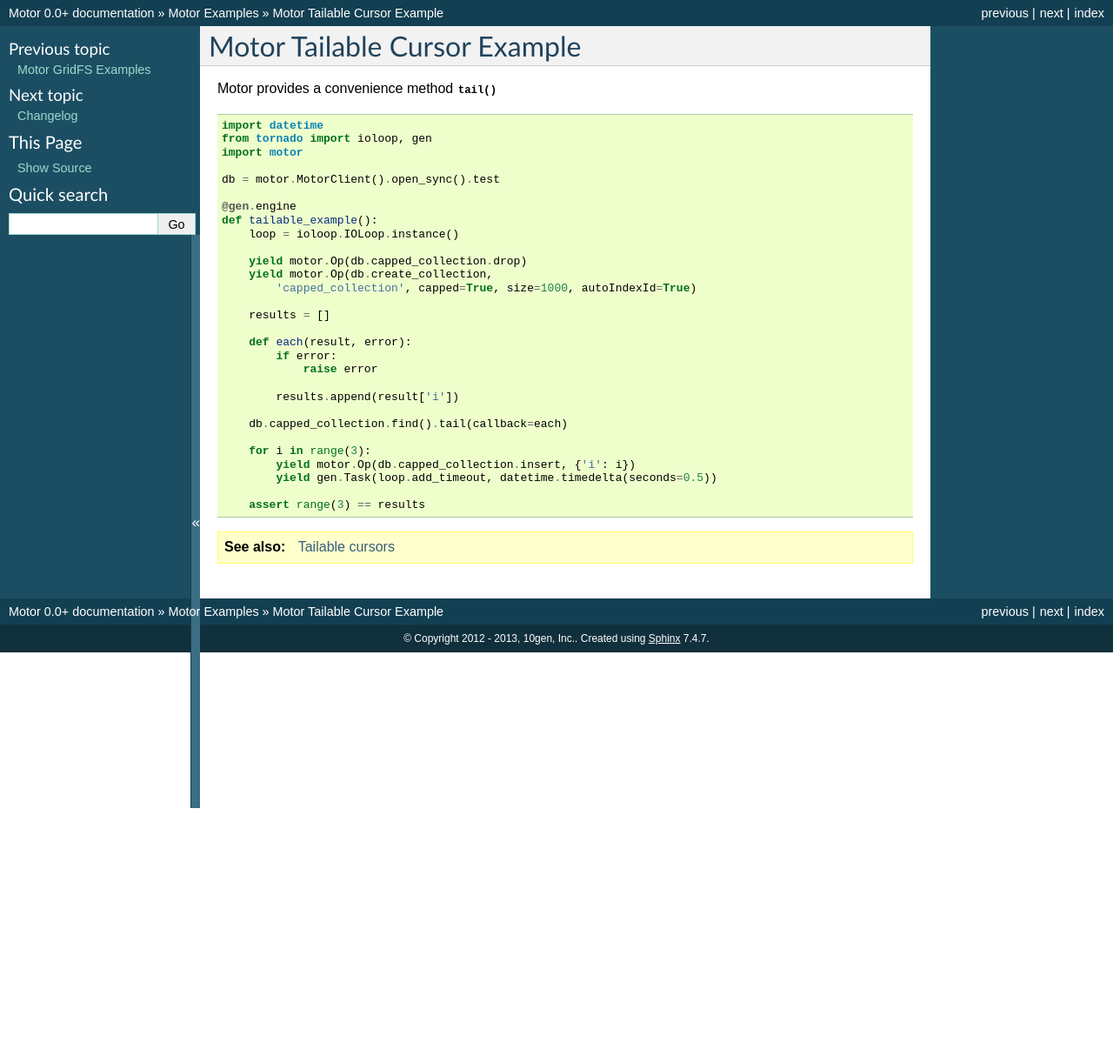
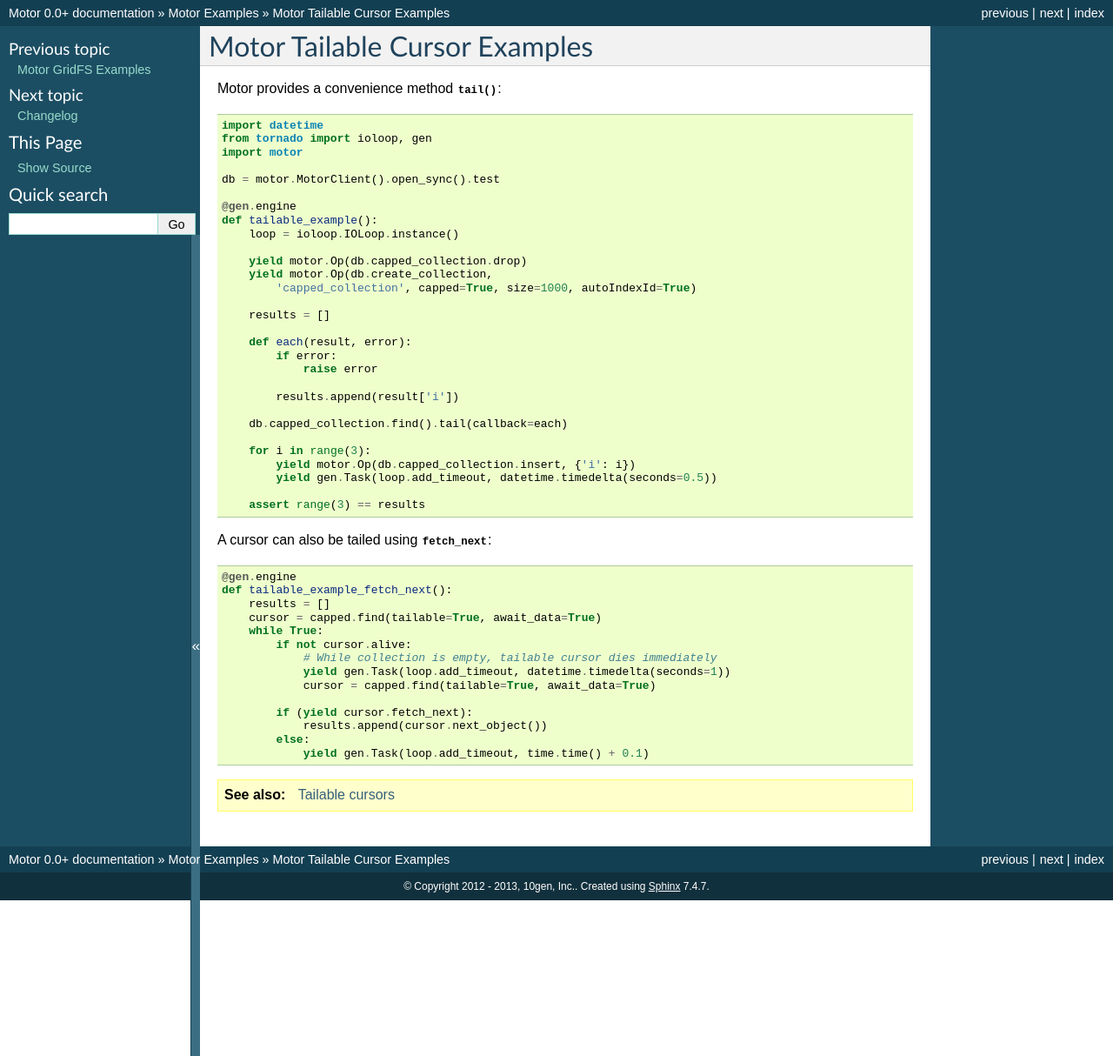
Before and after one commit to mongodb/motor, a Sphinx documentation site: the page built from doc/examples/tailable-cursors.rst, in a window 1280 px wide. Shown: the whole page at 87% size. Built offline with Sphinx 7.4.7, drawn with Linux system fonts in a browser that asks for light colours; pages that are not in the unit, such as notebooks, are missing from menus; the version number is read from the project's files by our own code; before the commit the page ends 929 px from its top, so only the background shows below that.

Commit message:
Document how to tail a cursor using fetch_next

```diff
--- a/doc/examples/tailable-cursors.rst
+++ b/doc/examples/tailable-cursors.rst
@@ -1,7 +1,7 @@
-Motor Tailable Cursor Example
-=============================
+Motor Tailable Cursor Examples
+==============================
 
-Motor provides a convenience method :meth:`~motor.MotorCursor.tail`
+Motor provides a convenience method :meth:`~motor.MotorCursor.tail`:
 
 .. code-block:: python
 
@@ -35,4 +35,25 @@
 
         assert range(3) == results
 
+A cursor can also be tailed using :attr:`~motor.MotorCursor.fetch_next`:
+
+.. code-block:: python
+
+    @gen.engine
+    def tailable_example_fetch_next():
+        results = []
+        cursor = capped.find(tailable=True, await_data=True)
+        while True:
+            if not cursor.alive:
+                # While collection is empty, tailable cursor dies immediately
+                yield gen.Task(loop.add_timeout, datetime.timedelta(seconds=1))
+                cursor = capped.find(tailable=True, await_data=True)
+
+            if (yield cursor.fetch_next):
+                results.append(cursor.next_object())
+            else:
+                yield gen.Task(loop.add_timeout, time.time() + 0.1)
+
 .. seealso:: `Tailable cursors <http://www.mongodb.org/display/DOCS/Tailable+Cursors>`_
+
+.. _tornado.gen: http://www.tornadoweb.org/documentation/gen.html
--- a/motor/__init__.py
+++ b/motor/__init__.py
@@ -1387,6 +1387,10 @@
         tailing is canceled with :meth:`close`, or by returning ``False`` from
         the callback.
 
+        .. seealso:: :doc:`../examples/tailable-cursors`
+
+        .. _capped collection: http://docs.mongodb.org/manual/core/capped-collections/
+
         :Parameters:
          - `callback`: function taking (document, error)
         """
```
